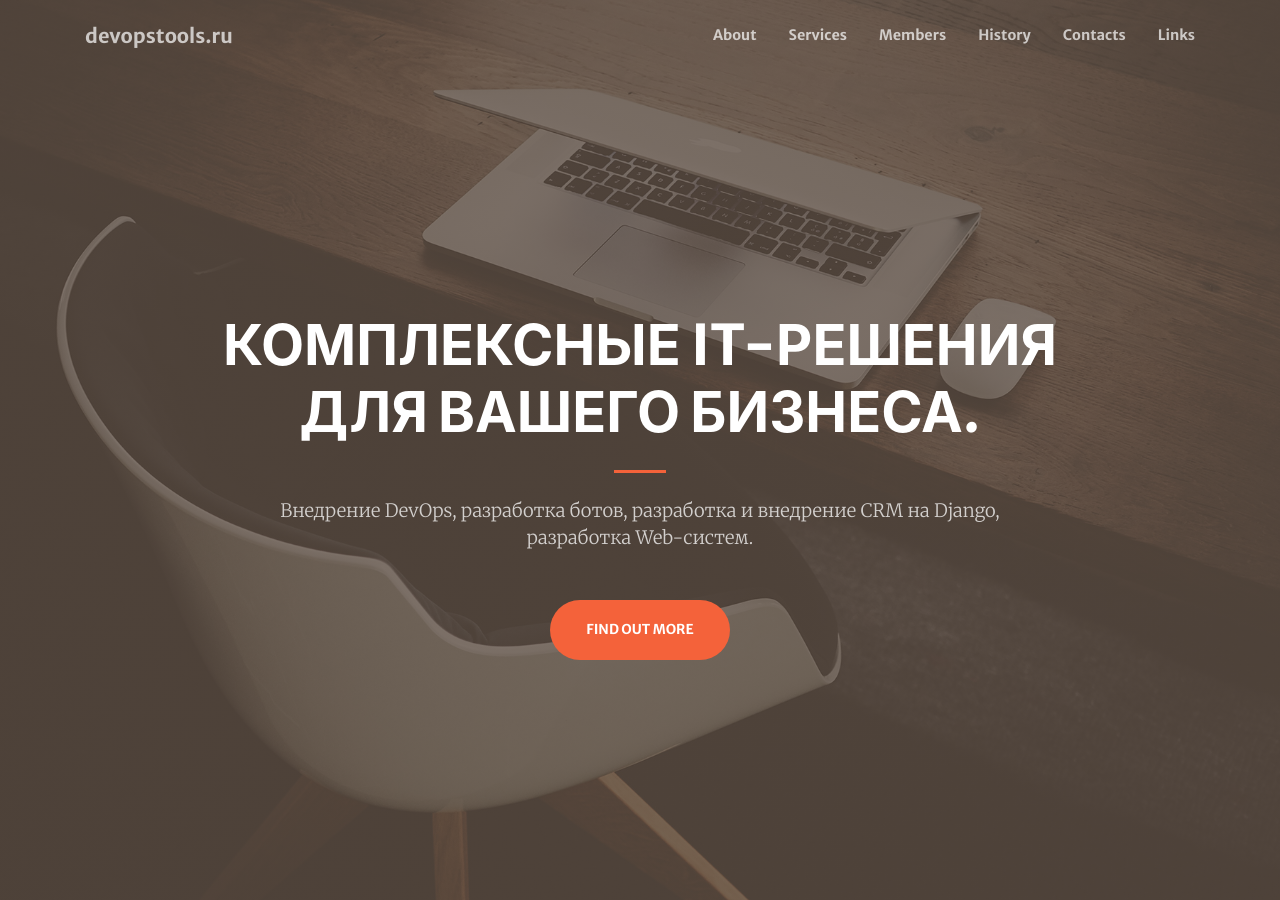
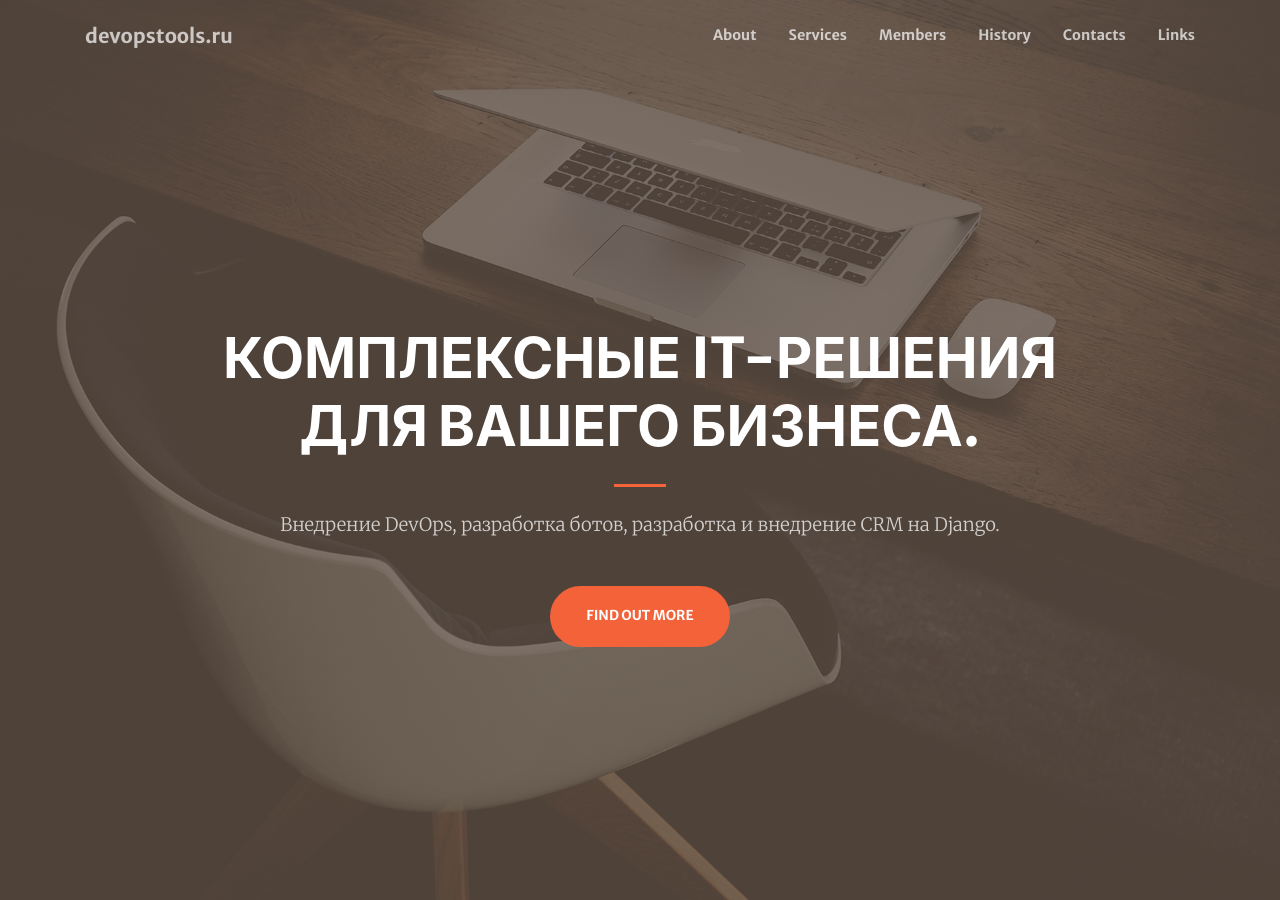
Before and after one commit to hacker342/devopstools.guthub.io, a Jekyll site: the page built from index.md, in a window 1280 px wide and 900 px high. Built offline with Jekyll 4.4.1, drawn with Linux system fonts in a browser that asks for light colours; nearby versions of some CDN libraries.

Commit message:
delete text

```diff
--- a/index.md
+++ b/index.md
@@ -3,7 +3,7 @@ layout: home
 header:
   title: Комплексные IT-решения для вашего бизнеса.
   text: >
-        Внедрение DevOps, разработка ботов, разработка и внедрение CRM на Django, разработка  Web-систем.
+        Внедрение DevOps, разработка ботов, разработка и внедрение CRM на Django.
   action: # action button is optional
     label: Find Out More
     url: '#about'
```
